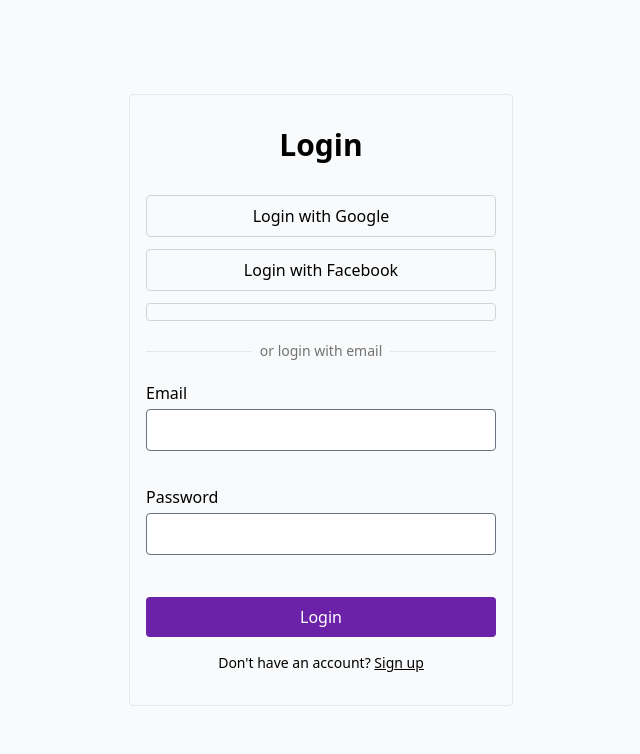
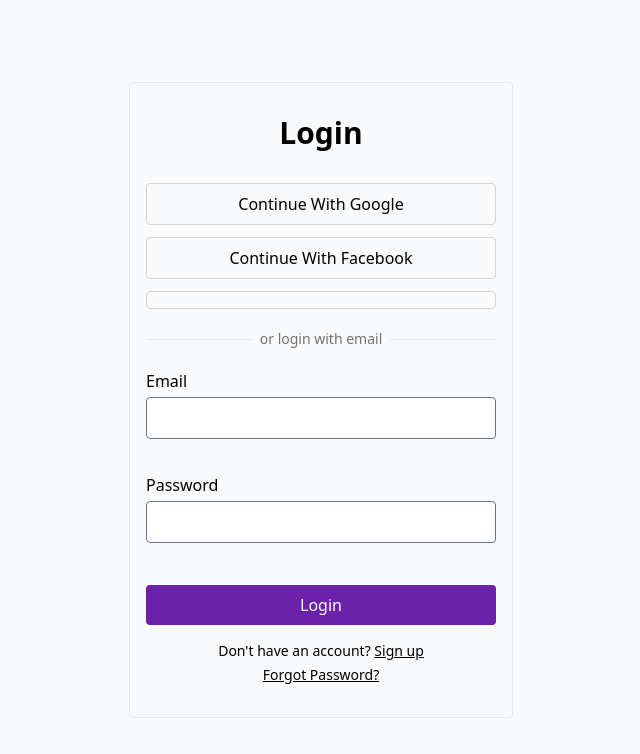
Before and after one commit to GMSTER22/scrapbook-concierge-request-app, a Vue app: page /login in a window 1280 px wide. Shown: the top 754 px of the page, without its empty margins (319-959 px from the left). Built offline with nearby package versions, Linux system fonts and the light colour scheme; no server answers.

Commit message:
Implement password reset functionality

```diff
--- /dev/null
+++ b/src/components/buttons/socialMediaAuthButton.vue
@@ -0,0 +1,26 @@
+
+<script setup>
+
+  const props = defineProps( {
+
+    callToAction: String
+
+  } );
+
+</script>
+
+<template>
+
+  <button
+
+    type="submit"
+
+    class="w-full border border-neutral-300 px-4 py-2 rounded"
+
+  >
+
+    {{ callToAction }}
+
+  </button>
+
+</template>
--- a/src/index.js
+++ b/src/index.js
@@ -18,6 +18,10 @@
 import MyRequests from './views/my-requests.vue';
 
 import Admin from './views/admin.vue';
+
+import PasswordForgot from './views/password-forgot.vue';
+
+import PasswordReset from './views/password-reset.vue';
 
 window.__VUE_OPTIONS_API__ = false;
 
@@ -58,6 +62,22 @@
     name: 'signup',
 
     component: Signup
+
+  }, {
+
+    path: '/password-forgot',
+
+    name: 'password-forgot',
+
+    component: PasswordForgot
+
+  }, {
+
+    path: '/password-reset',
+
+    name: 'password-reset',
+
+    component: PasswordReset
 
   }, {
 
@@ -109,11 +129,13 @@
 
 router.beforeEach( async ( to, from, next ) => {
 
-  if ( state.requests ) return next();
+  if ( ! state.requests && isAuthenticated() ) {
 
-  const fetchedRequests = await fetchRequests();
+    const fetchedRequests = await fetchRequests();
 
-  state.requests = fetchedRequests;
+    state.requests = fetchedRequests;
+
+  }
 
   next();
 
--- a/src/views/login.vue
+++ b/src/views/login.vue
@@ -6,6 +6,8 @@
   import { computed, ref } from 'vue';
 
   import { state } from '../store/state';
+
+  import SocialMediaAuthButton from '../components/buttons/socialMediaAuthButton.vue';
 
   const router = useRouter();
 
@@ -35,6 +37,48 @@
 
   // 'Johndoe@22'
   // 'johndoe@gmail.com'
+
+  // const authenticateWithGoogle = async () => {
+
+  //   const options = {
+
+  //     method: 'GET',
+
+  //     headers: {
+
+  //       'Content-Type': 'application/json',
+
+  //       'Host': 'http://127.0.0.1:3000',
+
+  //       'Accept': 'application/json',
+
+  //       'Cache': 'no-cache'
+
+  //       'Access-Control-Allow-Origin': 'http://localhost:3000'
+
+  //     },
+
+  //     credentials: 'include'
+
+  //   }
+
+  //   const response = await fetch( 'http://localhost:3000/auth/google', options );
+
+  //   console.log(response, 'RESPONSE');
+
+  //   if ( response.ok ) {
+
+  //     const result = await response.json();
+
+  //     console.log( result, 'RESULT' );
+
+  //     state.user = result;
+
+  //     router.push( { name: 'home'} );
+
+  //   }
+
+  // }
 
   const submitForm = async ( event ) => {
 
@@ -96,7 +140,7 @@
 
     } catch ( error ) {
 
-      alert( error.message )
+      alert( error.message );
 
     }
 
@@ -116,11 +160,27 @@
 
       <div class="flex flex-col gap-3">
 
-        <button type="button" class="border border-neutral-300 px-4 py-2 rounded">Login with Google</button>
+        <form
 
-        <button type="button" class="border border-neutral-300 px-4 py-2 rounded">Login with Facebook</button>
+          action="http://localhost:3000/auth/google"
 
-        <button type="button" class="border border-neutral-300 px-4 py-2 rounded">{{ passwordCompute }} {{ emailCompute }}</button>
+          method="GET">
+
+          <SocialMediaAuthButton callToAction="Continue With Google" />
+
+        </form>
+
+        <form
+
+          action="http://localhost:3000/auth/facebook"
+
+          method="GET">
+
+          <SocialMediaAuthButton callToAction="Continue With Facebook" />
+
+        </form>
+
+        <p class="border border-neutral-300 px-4 py-2 rounded">{{ passwordCompute }} {{ emailCompute }}</p>
 
       </div>
 
@@ -148,7 +208,6 @@
 
           </fieldset>
 
-
           <fieldset class="flex flex-col mb-6">
 
             <label class="font-medium mb-1" for="password">Password</label>
@@ -163,7 +222,13 @@
 
         </form>
 
-        <p class="text-center text-sm">Don't have an account? <router-link class="underline" to="/signup">Sign up</router-link></p>
+        <p class="mb-1 text-center text-sm">Don't have an account? <router-link class="underline" to="/signup">Sign up</router-link></p>
+
+        <div class="text-center text-sm">
+
+          <router-link class="underline" to="/password-forgot">Forgot Password?</router-link>
+
+        </div>
 
       </div>
 
--- /dev/null
+++ b/src/views/password-forgot.vue
@@ -0,0 +1,88 @@
+
+<script setup>
+
+  import { computed, ref } from 'vue';
+
+  import { useRouter } from 'vue-router';
+
+  const router = useRouter();
+
+  // const queries = route.query;
+
+  // console.log( queries );
+
+  const email = ref( '' );
+
+  const isEmailMessage = ref( false );
+
+  async function onFormSubmit( event ) {
+
+    event.preventDefault();
+
+    const options ={
+
+      method: 'POST',
+
+      body: JSON.stringify( { email: email.value } ),
+
+      headers: {
+
+        'Content-Type': 'application/json'
+
+      }
+
+    }
+
+    const response = await fetch( 'http://localhost:3000/password-reset', options );
+
+    if ( response.ok ) {
+
+      const data = await response.text();
+
+      alert( `Email was sent to ${ email.value }` )
+
+      // console.log( data, 'data' );
+
+      // router.push( { name: 'password-reset'} );
+
+    }
+
+  }
+
+</script>
+
+<template>
+
+  <main class="w-screen h-screen flex justify-center items-center">
+
+    <div class="w-96 px-4 py-8 border rounded">
+
+      <h1 class="text-3xl font-semibold text-center">Reset your password</h1>
+
+      <hr class="my-8">
+
+      <div>
+
+        <form class="mb-4">
+
+          <fieldset class="flex flex-col mb-4">
+
+            <label class="font-medium mb-1" for="email">Email</label>
+
+            <input class="rounded ring-transparent focus:border-transparent focus:ring-2 focus:ring-purple-800" type="email" name="email" id="email" v-model="email" required>
+
+            <span class="pt-[2px] text-red-500 text-xs opacity-100 aria-hidden:opacity-0 transition-opacity duration-300" :aria-hidden="!isEmailMessage">Please enter your email</span>
+
+          </fieldset>
+
+          <button class="px-5 py-2 bg-purple-800 text-white w-full text-bold rounded" type="submit" @click="onFormSubmit">Submit</button>
+
+        </form>
+
+      </div>
+
+    </div>
+
+  </main>
+
+</template>
--- /dev/null
+++ b/src/views/password-reset.vue
@@ -0,0 +1,136 @@
+
+<script setup>
+
+  import { computed, ref } from 'vue';
+
+  import { useRoute, useRouter } from 'vue-router';
+
+  const route = useRoute();
+
+  const router = useRouter();
+
+  const { token, id } = route.query;
+
+  console.log( token, id, 'token and userId' );
+
+  const newPassword = ref( '' );
+
+  const confirmPassword = ref( '' );
+
+  // const isEmailMessage = ref( false );
+
+  async function onFormSubmit( event ) {
+
+    event.preventDefault();
+
+    if ( ! newPassword.value || ! confirmPassword.value || newPassword.value !== confirmPassword.value ) {
+
+      console.log( 'no value or ' );
+
+      return;
+
+    }
+
+    if ( ! token || ! id ) {
+
+      console.log( 'query missing' );
+
+      return;
+
+    }
+
+    const options = {
+
+      method: 'PATCH',
+
+      body: JSON.stringify( {
+
+        userId: id,
+
+        resetToken: token,
+
+        newPassword: newPassword.value
+
+      } ),
+
+      headers: {
+
+        'Content-Type': 'application/json'
+
+      }
+
+    }
+
+    // route.
+
+    // const url = new URL( window.location );
+
+    // console.log( url );
+
+    const response = await fetch( 'http://localhost:3000/password-reset', options );
+
+    let result = await response.text();
+
+    if ( response.ok ) {
+
+      alert( result );
+
+      router.push( 'login' );
+
+    } else {
+
+      console.log( result, 'Result' );
+
+      console.log( response, 'Response' );
+
+    }
+
+  }
+
+</script>
+
+<template>
+
+  <main class="w-screen h-screen flex justify-center items-center">
+
+    <div class="w-96 px-4 py-8 border rounded">
+
+      <h1 class="text-3xl font-semibold text-center">Reset Password</h1>
+
+      <hr class="my-8">
+
+      <div>
+
+        <form class="mb-4">
+
+          <fieldset class="flex flex-col mb-6">
+
+            <label class="font-medium mb-1" for="new-password">New Password</label>
+
+            <input class="rounded ring-transparent focus:border-transparent focus:ring-2 focus:ring-purple-800" type="password" name="new-password" id="new-password" v-model="newPassword" required>
+
+            <!-- <span class="pt-[2px] text-red-500 text-xs opacity-100 aria-hidden:opacity-0 transition-opacity duration-300" :aria-hidden="!isPasswordMessage">Please enter your password</span> -->
+
+          </fieldset>
+
+          <fieldset class="flex flex-col mb-8">
+
+            <label class="font-medium mb-1" for="confirm-password">Confirm Password</label>
+
+            <input class="rounded ring-transparent focus:border-transparent focus:ring-2 focus:ring-purple-800" type="password" name="confirm-password" id="confirm-password" v-model="confirmPassword" required>
+
+            <!-- <span class="pt-[2px] text-red-500 text-xs opacity-100 aria-hidden:opacity-0 transition-opacity duration-300" :aria-hidden="!isPasswordMessage">Please enter your password</span> -->
+
+          </fieldset>
+
+          <button class="px-5 py-2 bg-purple-800 text-white w-full text-bold rounded" type="submit" @click="onFormSubmit">Submit</button>
+
+        </form>
+
+      </div>
+
+    </div>
+
+  </main>
+
+</template>
```
Also changed, not shown: src/store/state.js (+10 -2 lines), src/views/home.vue (+13 -1 lines).
